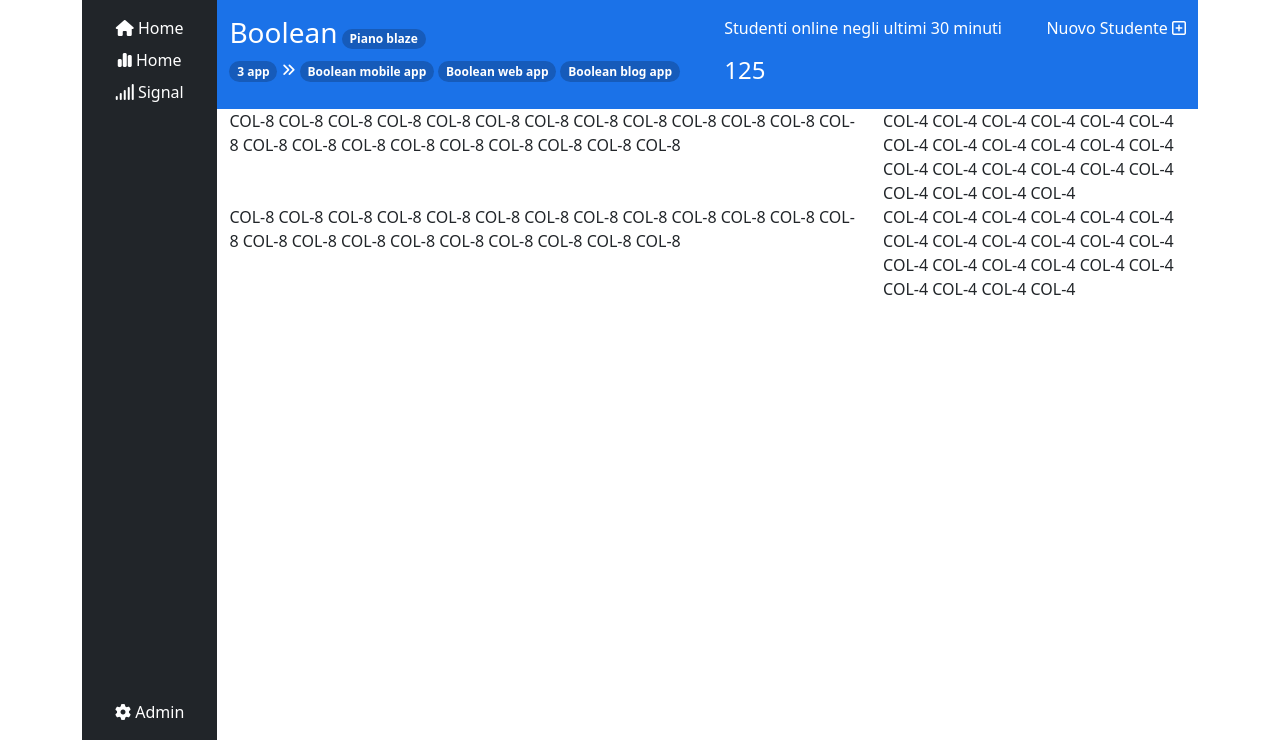
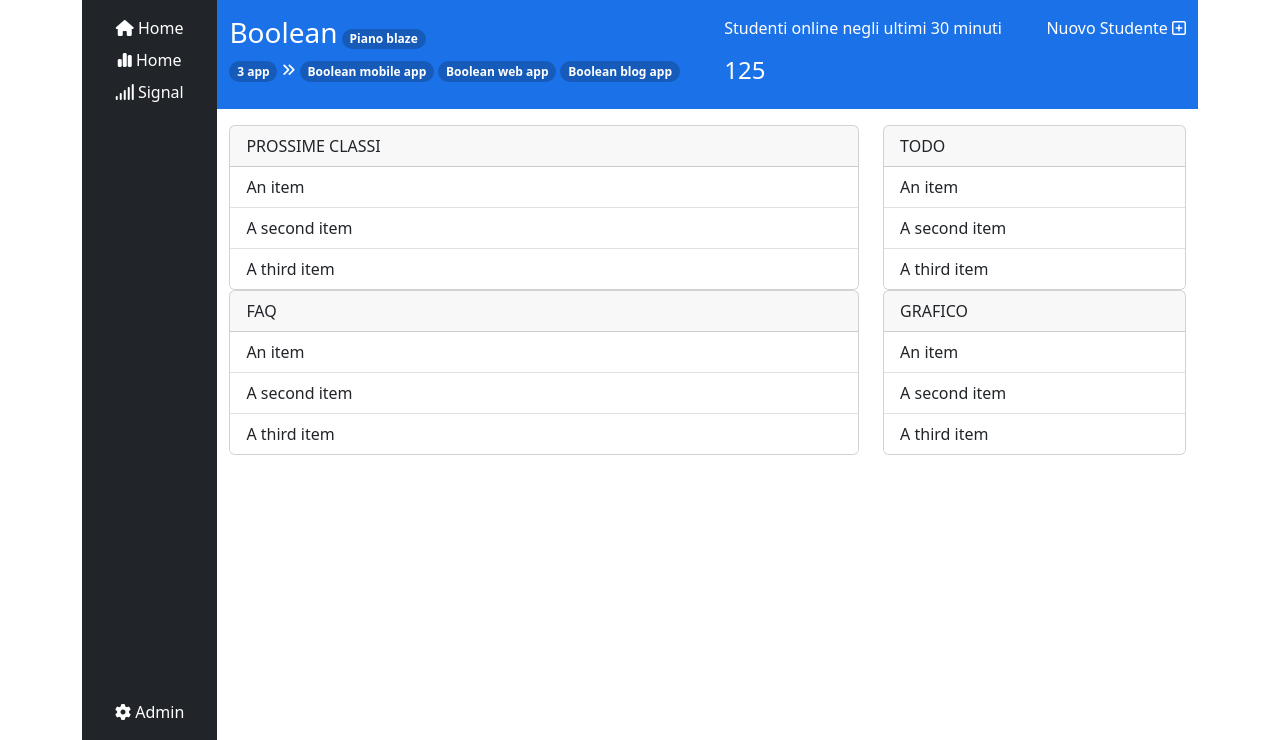
Before and after one commit to michelepiccinno/html-css-bootstrap-dashboard, a plain HTML site: page index.html in a window 1280 px wide. Shown: the part 60-800 px from the top of the page. Drawn offline with nearby package versions, Linux system fonts and the light colour scheme.

Commit message:
layout-1.4

```diff
--- a/index.html
+++ b/index.html
@@ -27,7 +27,8 @@
           <img class="mobile-logo d-lg-none" src="img/mobile-logo.png" alt="">
           <img class="d-none d-lg-block" src="img/logo.svg" alt="">
           <form class="my-search d-flex w-100">
-            <input class="form-control m-2" type="search" placeholder="Prova a cercare: Lezioni di Laravel" aria-label="Search">
+            <input class="form-control m-2" type="search" placeholder="Prova a cercare: Lezioni di Laravel"
+              aria-label="Search">
           </form>
           <ul class="navbar-nav align-items-center">
             <li class="nav-item p-2 d-none d-lg-block">
@@ -82,7 +83,7 @@
 
       <!-- MAIN -->
       <div class="container">
-        <div class="row">
+        <div class="row gy-3">
           <!-- TOP STATUS BAR -->
           <div class="col-12 top-status-bar">
             <div class="box d-flex justify-content-between py-3 flex-column flex-md-row">
@@ -108,29 +109,65 @@
                 <p>Studenti online negli ultimi 30 minuti</p>
                 <h4>125</h4>
               </div>
+            </div>
+          </div>
+          <!-- CARD SECTION -->
+          <div class="col-8">
+            <div class="row">
+              <div class="col-12">
+                <div class="card">
+                  <div class="card-header">
+                    PROSSIME CLASSI
+                  </div>
+                  <ul class="list-group list-group-flush">
+                    <li class="list-group-item">An item</li>
+                    <li class="list-group-item">A second item</li>
+                    <li class="list-group-item">A third item</li>
+                  </ul>
+                </div>
+              </div>
+              <div class="col-12">
+                <div class="card">
+                  <div class="card-header">
+                    FAQ
+                  </div>
+                  <ul class="list-group list-group-flush">
+                    <li class="list-group-item">An item</li>
+                    <li class="list-group-item">A second item</li>
+                    <li class="list-group-item">A third item</li>
+                  </ul>
+                </div>
+              </div>
+            </div>
+          </div>
 
-
+          <div class="col-4">
+            <div class="row">
+              <div class="col-12">
+                <div class="card">
+                  <div class="card-header">
+                    TODO
+                  </div>
+                  <ul class="list-group list-group-flush">
+                    <li class="list-group-item">An item</li>
+                    <li class="list-group-item">A second item</li>
+                    <li class="list-group-item">A third item</li>
+                  </ul>
+                </div>
+              </div>
+              <div class="col-12">
+                <div class="card">
+                  <div class="card-header">
+                    GRAFICO
+                  </div>
+                  <ul class="list-group list-group-flush">
+                    <li class="list-group-item">An item</li>
+                    <li class="list-group-item">A second item</li>
+                    <li class="list-group-item">A third item</li>
+                  </ul>
+                </div>
+              </div>
             </div>
-
-
-
-
-          </div>
-          <div class="col-8">
-            COL-8 COL-8 COL-8 COL-8 COL-8 COL-8 COL-8 COL-8 COL-8 COL-8 COL-8 COL-8 COL-8 COL-8 COL-8 COL-8 COL-8 COL-8
-            COL-8 COL-8 COL-8 COL-8
-          </div>
-          <div class="col-4">
-            COL-4 COL-4 COL-4 COL-4 COL-4 COL-4 COL-4 COL-4 COL-4 COL-4 COL-4 COL-4 COL-4 COL-4 COL-4 COL-4 COL-4 COL-4
-            COL-4 COL-4 COL-4 COL-4
-          </div>
-          <div class="col-8">
-            COL-8 COL-8 COL-8 COL-8 COL-8 COL-8 COL-8 COL-8 COL-8 COL-8 COL-8 COL-8 COL-8 COL-8 COL-8 COL-8 COL-8 COL-8
-            COL-8 COL-8 COL-8 COL-8
-          </div>
-          <div class="col-4">
-            COL-4 COL-4 COL-4 COL-4 COL-4 COL-4 COL-4 COL-4 COL-4 COL-4 COL-4 COL-4 COL-4 COL-4 COL-4 COL-4 COL-4 COL-4
-            COL-4 COL-4 COL-4 COL-4
           </div>
         </div>
       </div>
```
